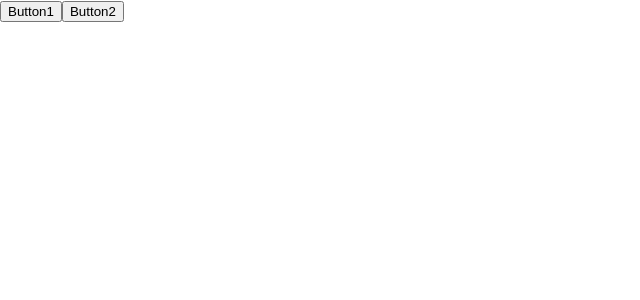
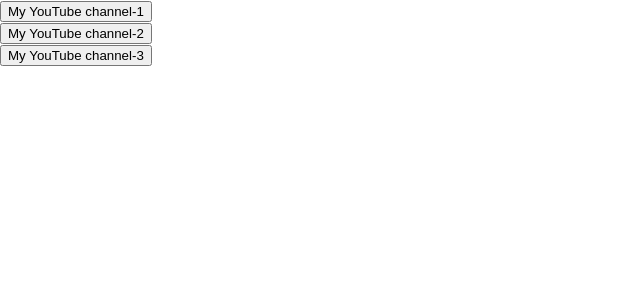
Before and after one commit to AnnAntonova2310/microtasks, a React (Create React App) app: page / in a window 1280 px wide. Shown: the top 300 px of the page, without its empty margins (0-640 px from the left). Built offline with nearby package versions, Linux system fonts and the light colour scheme.

Commit message:
Universal Button

```diff
--- a/src/App.tsx
+++ b/src/App.tsx
@@ -1,73 +1,28 @@
 import React, {MouseEvent} from 'react';
-import {Header} from "./Components/Header";
-import Body from './Components/Body';
-import {Footer} from "./Components/Footer";
-import {NewComponent} from "./Components/NewComponent";
-
-import {ParentFromButton} from './Components/ParentFromButton';
-import Buttons from "./Components/Buttons";
+import ButtonTasks from "./Components/ButtonTasks";
 
 
 function App() {
+
+    const Button1Foo=(subscriber: string, age: number)=>{
+        console.log(subscriber, age)
+    }
+
+    const Button2Foo=(subscriber: string)=>{
+        console.log(subscriber)
+    }
+
+    const Button3Foo=(subscriber: string)=>{
+        console.log(subscriber)
+    }
     return (
-        <Buttons/>
+        <div className={'App'}>
+            <ButtonTasks name={"My YouTube channel-1"} callBack={() => Button1Foo('I`m Vasya', 21)}/>
+            <ButtonTasks name={"My YouTube channel-2"} callBack={() => Button2Foo( 'I`m Ivan')}/>
+            <ButtonTasks name={"My YouTube channel-3"} callBack={() => Button3Foo( 'I`m Anya')}/>
+        </div>
     )
-
 
 }
 
-
-// const students = [
-//     {id: 1, name: "James", age: 8},
-//     {id: 2, name: "Robert", age: 18},
-//     {id: 3, name: "John", age: 28},
-//     {id: 4, name: "Michael", age: 38},
-//     {id: 5, name: "William", age: 48},
-//     {id: 6, name: "David", age: 58},
-//     {id: 7, name: "Richard", age: 68},
-//     {id: 8, name: "Joseph", age: 78},
-//     {id: 9, name: "Thomas", age: 88},
-//     {id: 10, name: "Charles", age: 98},
-//     {id: 11, name: "Christopher", age: 100},
-// ]
-//
-// const topCars = [
-//     {manufacturer: "BMW", model: 'm5cs'},
-//     {manufacturer: "Mercedes", model: 'e63s'},
-//     {manufacturer: "Audi", model: 'rs6'}
-// ]
-//
-// const Antonovs = [
-//     {
-//         name: "ParentFromButton",
-//         value: {age: 28, sex: 'male'}
-//     },
-//     {name: "Anya", value: {age: 27, sex: 'female'}},
-//     {name: "Olga", value: {age: 48, sex: 'female'}},
-//     {name: "Ivan", value: {age: 15, sex: 'male'}},
-//     {name: "Taison", value: {age: 2, sex: 'male'}},
-//     {name: "Grisha", value: {age: 'no info', sex: 'male'}},
-//     {name: "Dushes", value: {age: 'no info', sex: 'male'}},
-// ]
-//
-// // @ts-ignore
-// // @ts-ignore
-// return (
-//     <div>
-//
-//
-//         {/*<NewComponent*/}
-//         {/*    students={students}*/}
-//         {/*    topCars={topCars}*/}
-//         {/*    Antonovs={Antonovs}*/}
-//         {/*/>*/}
-//
-//
-//         <MyDescribers/>
-//
-//         {/*<ParentFromButton/>*/}
-//     </div>
-// );
-
-
 export default App;
--- /dev/null
+++ b/src/Components/ButtonTasks.tsx
@@ -0,0 +1,21 @@
+import React from 'react';
+
+type ButtonTasksType = {
+    name: string;
+    callBack: () =>void;
+}
+
+const ButtonTasks = (props: ButtonTasksType) => {
+
+    const onClickHandler = () => {
+        props.callBack()
+    }
+
+    return (
+        <div>
+            <button onClick={onClickHandler}>{props.name}</button>
+        </div>
+    );
+};
+
+export default ButtonTasks;
--- a/src/Components/Buttons.tsx
+++ /dev/null
@@ -1,31 +0,0 @@
-import React from 'react';
-
-const Buttons = () => {
-
-    // const onClickHandler =(name: string)=> {
-    //     console.log(name)
-    // }
-
-
-    const foo1 =()=> {
-        console.log('100200')
-    }
-
-
-    const foo2 =(name: string)=> {
-        console.log(name)
-    }
-
-    return (
-            <div>
-                {/*<button onClick={() => onClickHandler('Vasya')}>My YouTube channel</button>*/}
-                {/*<button onClick={() => onClickHandler('Anya')}>My YouTube channel</button>*/}
-
-
-                <button onClick={foo1}>Button1</button>
-                <button onClick={() => foo2('100200')}>Button2</button>
-            </div>
-    );
-};
-
-export default Buttons;
```
